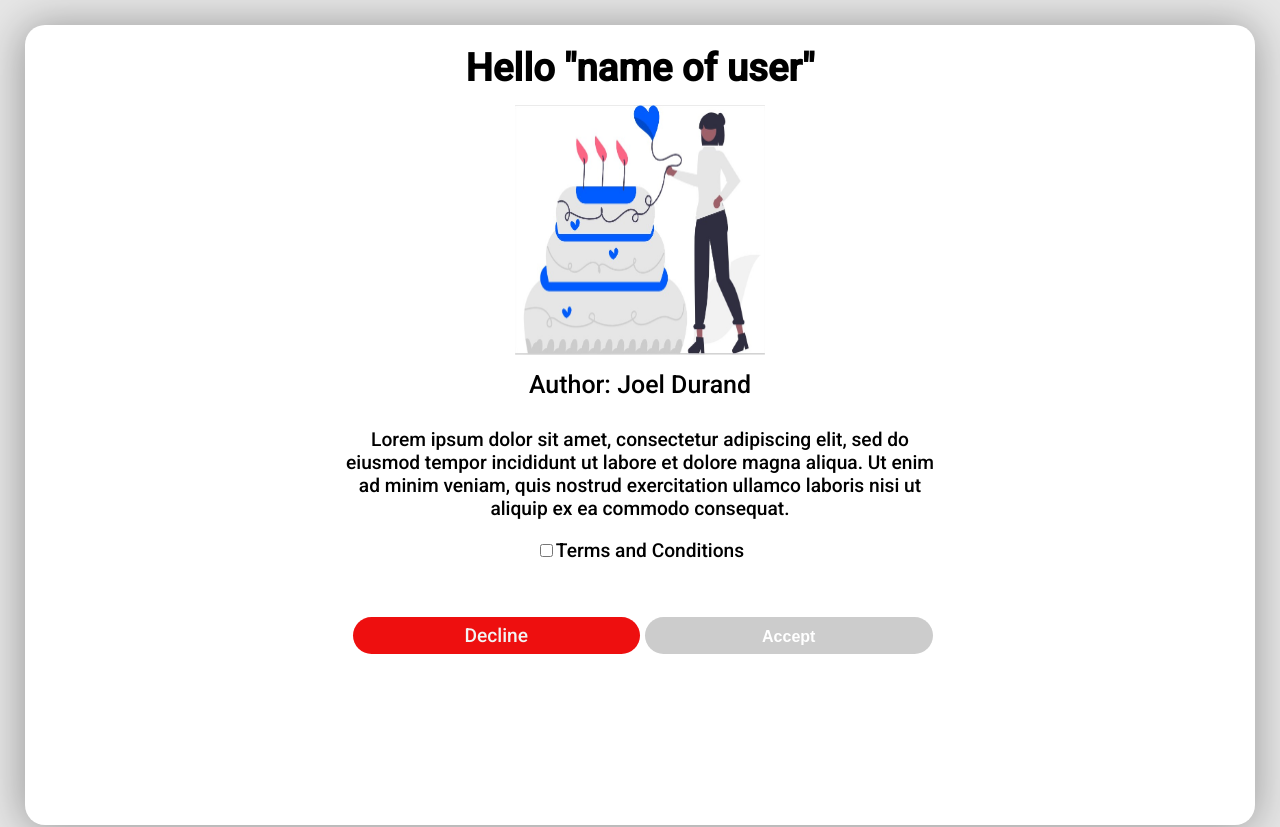
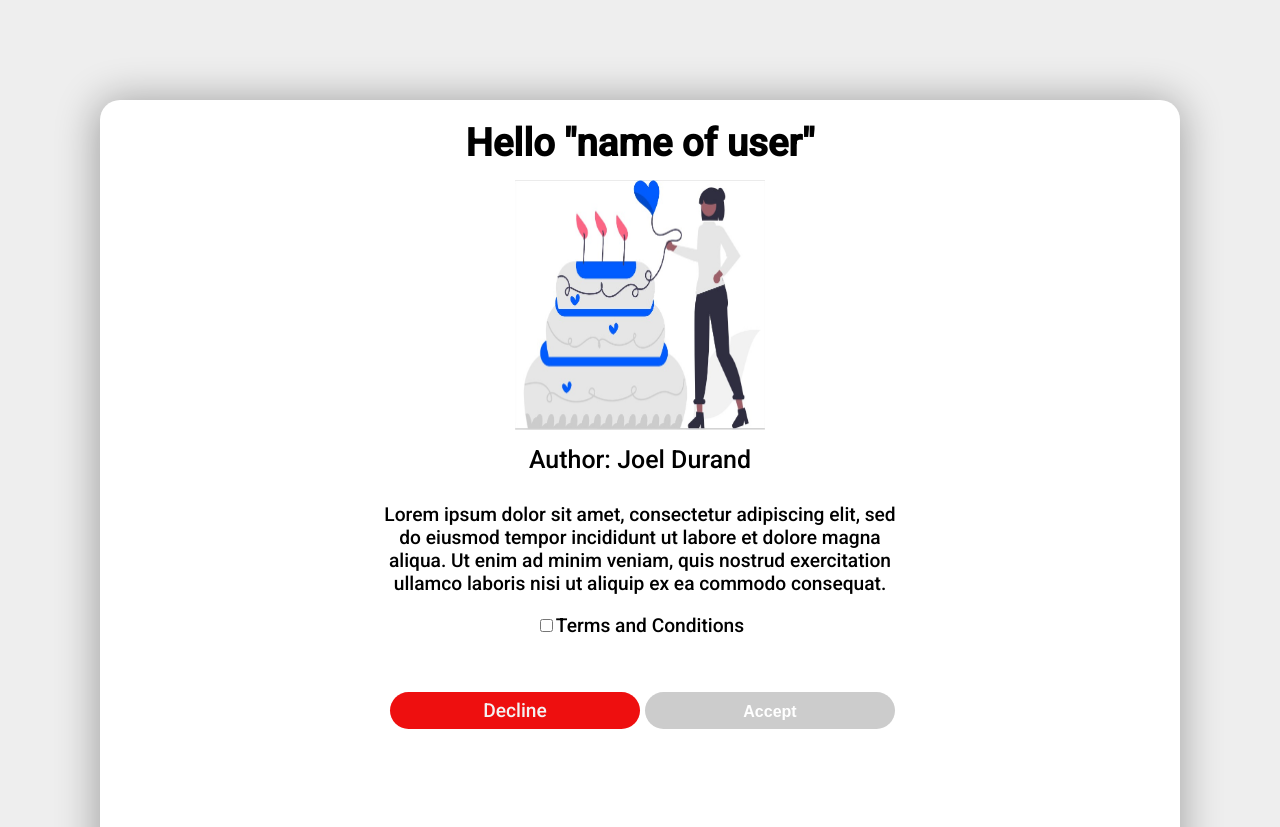
Before and after one commit to joedurand-hub/birthday-app, a Next.js app: page /terms in a window 1280 px wide. Shown: the top 827 px of the page. Built offline with nearby package versions, Linux system fonts and the light colour scheme.

Commit message:
change color background

```diff
--- a/styles/Boxes.module.css
+++ b/styles/Boxes.module.css
@@ -1,5 +1,5 @@
 .container {
-	background: #e6e6e6;
+	background: #ececece5;
 	height: 100vh;
 }
 
@@ -15,9 +15,9 @@
 	-moz-box-shadow: -1px 2px 41px 2px rgba(0, 0, 0, 0.253);
 }
 .container_terms {
-	padding: 25px;
+	padding: 10px;
 	margin: 0;
-	background: #e6e6e6;
+	background: #ececece5;
 }
 
 .terms {
@@ -65,6 +65,10 @@
 		padding: 100px;
 	}
 
+	.container_terms {
+		padding: 100px;
+	}
+
 	.terms_instructions {
 		display: flex;
 		flex-direction: column;
```
